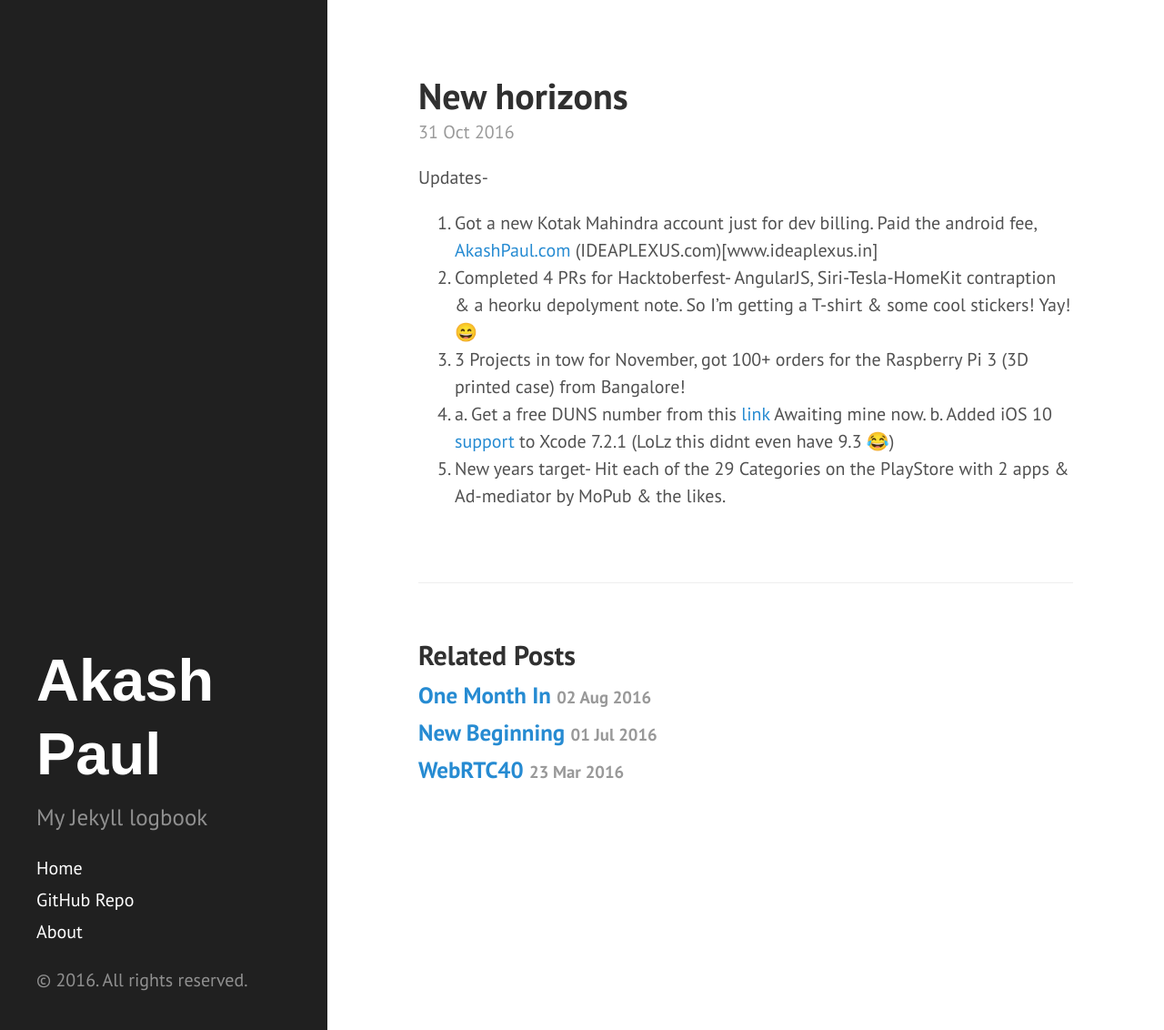
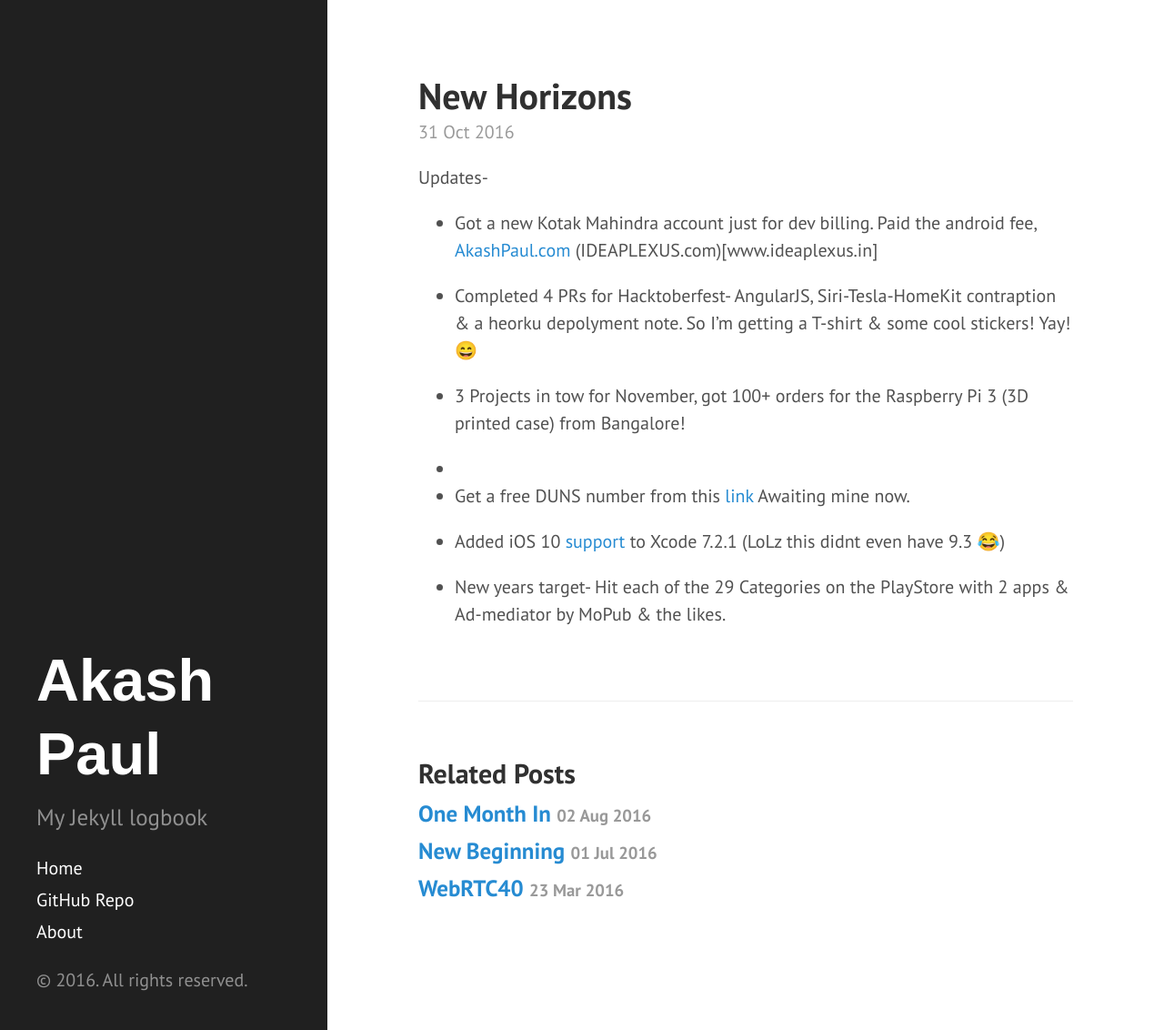
Before and after one commit to iakashpaul/iakashpaul.github.io, a Jekyll site: the page built from _posts/2016-10-31-October of '16.md, in a window 1280 px wide and 1132 px high. Shown: the whole window at 91% size. Built offline with Jekyll 4.4.1, drawn with Linux system fonts in a browser that asks for light colours; some of the changed lines change nothing that is shown.

Commit message:
Markdown edits

```diff
--- a/_posts/2016-10-31-October of '16.md
+++ b/_posts/2016-10-31-October of '16.md
@@ -1,13 +1,18 @@
 ---
 layout: post
-title: New horizons
+title: New Horizons
 ---
 
 Updates-
-1. Got a new Kotak Mahindra account just for dev billing. Paid the android fee, [AkashPaul.com](www.akashpaul.com) (IDEAPLEXUS.com)[www.ideaplexus.in]
-2. Completed 4 PRs for Hacktoberfest- AngularJS, Siri-Tesla-HomeKit contraption & a heorku depolyment note. So I'm getting a T-shirt & some cool stickers! Yay!😄
-3. 3 Projects in tow for November, got 100+ orders for the Raspberry Pi 3 (3D printed case) from Bangalore!
-4.
-a. Get a free DUNS number from this [link](http://fedgov.dnb.com/webform/searchAction.do) Awaiting mine now.
-b. Added iOS 10 [support](http://dropbox.com/s/mg8xp09srnq26l1/10.0%20%2814A345%29.zip?dl=0) to Xcode 7.2.1 (LoLz this didnt even have 9.3 😂)
-5. New years target- Hit each of the 29 Categories on the PlayStore with 2 apps & Ad-mediator by MoPub & the likes.
+- Got a new Kotak Mahindra account just for dev billing. Paid the android fee, [AkashPaul.com](www.akashpaul.com) (IDEAPLEXUS.com)[www.ideaplexus.in]
+
+- Completed 4 PRs for Hacktoberfest- AngularJS, Siri-Tesla-HomeKit contraption & a heorku depolyment note. So I'm getting a T-shirt & some cool stickers! Yay!😄
+
+- 3 Projects in tow for November, got 100+ orders for the Raspberry Pi 3 (3D printed case) from Bangalore!
+
+-
+* Get a free DUNS number from this [link](http://fedgov.dnb.com/webform/searchAction.do) Awaiting mine now.
+
+* Added iOS 10 [support](http://dropbox.com/s/mg8xp09srnq26l1/10.0%20%2814A345%29.zip?dl=0) to Xcode 7.2.1 (LoLz this didnt even have 9.3 😂)
+
+- New years target- Hit each of the 29 Categories on the PlayStore with 2 apps & Ad-mediator by MoPub & the likes.
```
